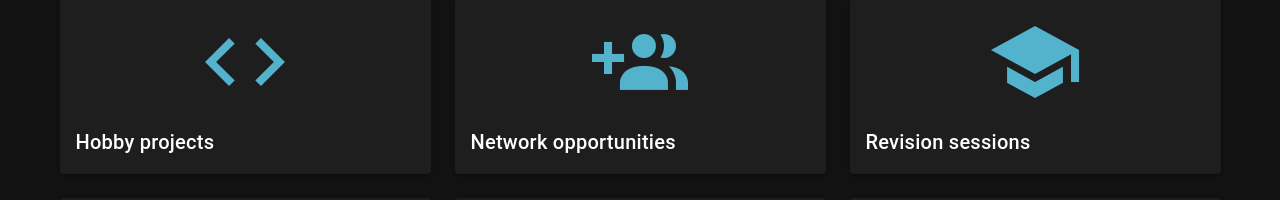
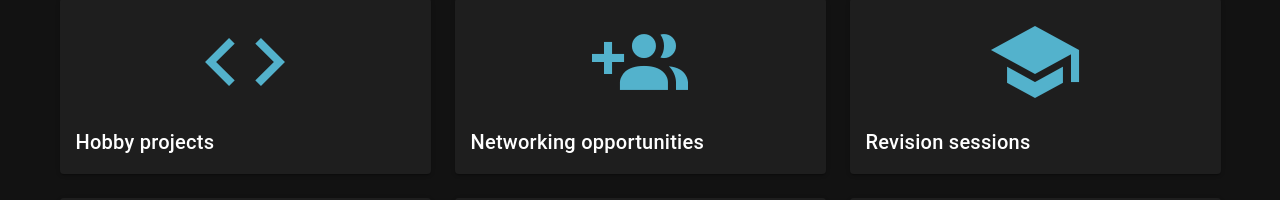
Before and after one commit to LUCompSoc/www, a Vue app: page / in a window 1280 px wide. Shown: the part 714-914 px from the top of the page. Built offline with nearby package versions, Linux system fonts and the light colour scheme.

Commit message:
fix(home): typo in "networking opportunities"

```diff
--- a/src/views/Home.vue
+++ b/src/views/Home.vue
@@ -180,7 +180,7 @@ export default {
     interval: null,
     activities: [
       { icon: 'mdi-code-tags', title: 'Hobby projects', text: 'Lorem ipsum' },
-      { icon: 'mdi-account-multiple-plus', title: 'Network opportunities', text: 'Lorem ipsum' },
+      { icon: 'mdi-account-multiple-plus', title: 'Networking opportunities', text: 'Lorem ipsum' },
       { icon: 'mdi-school', title: 'Revision sessions', text: 'Lorem ipsum' },
       { icon: 'mdi-account-voice', title: 'Professional talks', text: 'Lorem ipsum' },
       { icon: 'mdi-ticket', title: 'Social events', text: 'Lorem ipsum' },
```
